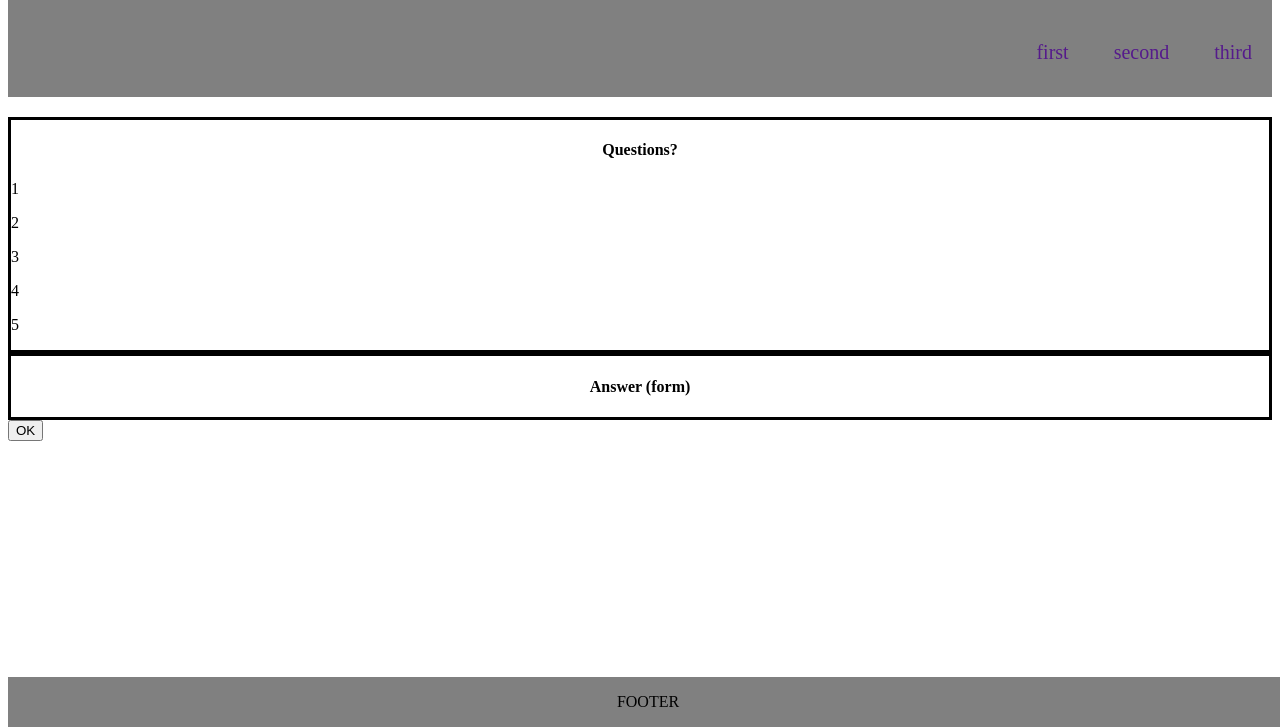
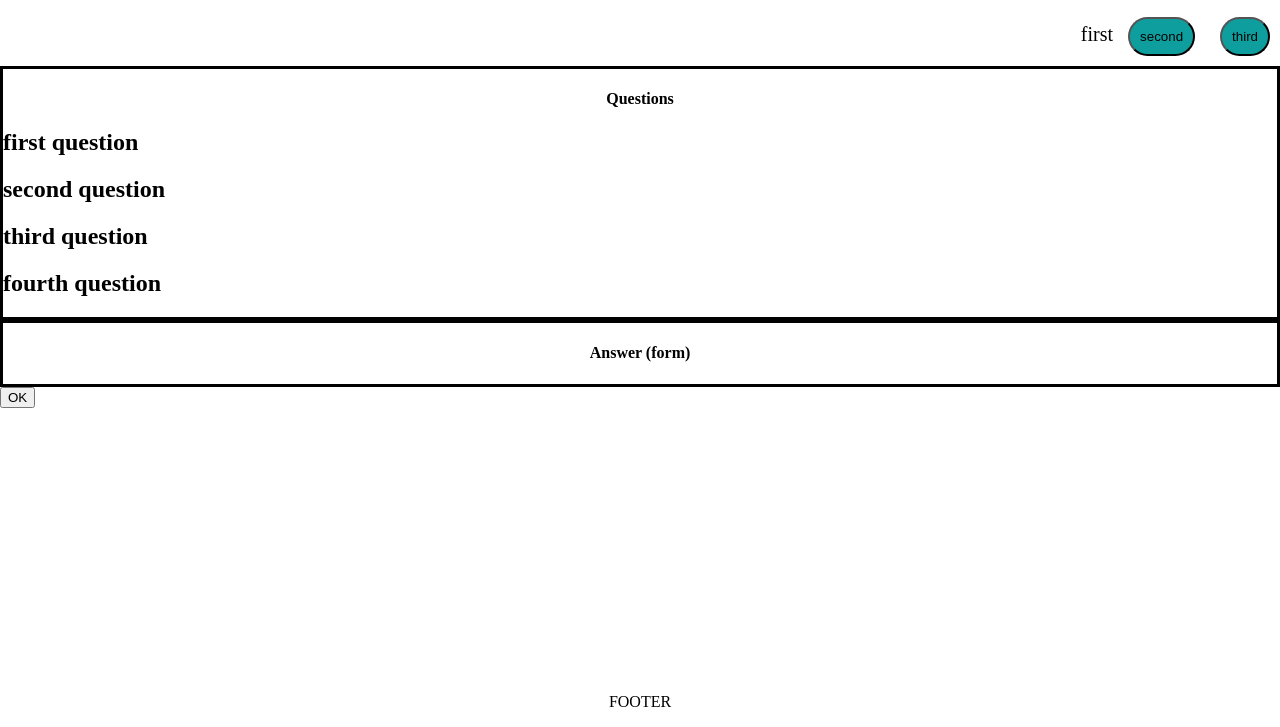
Before and after one commit to MattDRyan/Easy-Date, a plain HTML site: page index.html in a window 1280 px wide. Shown: the part 73-800 px from the top of the page. Drawn offline with Linux system fonts and the light colour scheme; files that its build step writes are made by us from their sources.

Commit message:
initial version of index.html

```diff
--- a/assets/css/style.css
+++ b/assets/css/style.css
@@ -1,29 +1,27 @@
-:root{
-
+body{
+   margin: 0;
+   display: block;
 }
 
 header{
-    background-color: gray;
+
 }
 
 #title{
    text-align: center;
 }
 
-header nav{
+.header nav{
     font-size: 20px;
     text-align: end;
 }
 
-header ul li {
+.header button {
     display: inline-block;
-    margin: 20px;
-}
-
-header a{
-    text-decoration: none;
-    font-size: 20px;
-    line-height: 50px;
+    margin: 10px;
+    border-radius: 30px;
+    background-color: rgb(14, 158, 158);
+    padding: 10px;
 }
 
 .footer{
@@ -31,7 +29,6 @@ header a{
 	bottom: 0;
     text-align: center;
     width: 100%;
-    background-color: gray;
 }
 
 .questions{
--- a/assets/js/script.js
+++ b/assets/js/script.js
@@ -1,8 +1,22 @@
-var mapsUrl = 'https://maps.google.com';
-var netflixUrl = 'https://www.netflix.com';
-var uberEatsUrl = 'https://www.ubereats.com';
+// var mapsUrl = 'https://maps.google.com';
+// var netflixUrl = 'https://www.netflix.com';
+// var uberEatsUrl = 'https://www.ubereats.com';
 
-fetch(mapsUrl)
-.then(function(response) {
+// fetch(mapsUrl)
+// .then(function(response) {
 
-})
+// })
+// var genre1 = document.querySelector('#genre1');
+// var genre2 = document.querySelector('#genre2');
+// var genre3 = document.querySelector('#genre3');
+// var genre4 = document.querySelector('#genre4');
+// var genre5 = document.querySelector('#genre5');
+
+
+// var saveMovies = [
+//     "genre1",
+//     "genre2",
+//     "genre3",
+//     "genre4",
+//     "genre5"
+// ]
--- a/index.html
+++ b/index.html
@@ -5,32 +5,29 @@
     <meta charset="UTF-8">
     <meta http-equiv="X-UA-Compatible" content="IE=edge">
     <meta name="viewport" content="width=device-width, initial-scale=1.0">
-    <link rel="stylesheet" href="./assets/style.css">
+    <link rel="stylesheet" href="./assets/css/style.css">
     <title>Document</title>
 </head>
 
 <body>
-    <header class="header">
+    <header class="header" >
         <h1 id="title">Title</h1>
         <nav id="links">
-            <ul>
-                <li><a href="">first</a></li>
-                <li><a href="">second</a></li>
-                <li><a href="">third</a></li>
-            </ul>
+            <button">first</button>
+            <button>second</button>
+            <button>third</button>
         </nav>
     </header>
 
     <section>
         <div>
             <div class="questions">
-                <h4>Questions?</h4>
+                <h4>Questions</h4>
                 <div id="textQuestions">
-                <p>1</p>
-                <p>2</p>
-                <p>3</p>
-                <p>4</p>
-                <p>5</p>
+                <h1>first question</h1>
+                <h1>second question</h1>
+                <h1>third question</h1>
+                <h1>fourth question</h1>
                 </div>
             </div>
             <div class="answer">
@@ -38,11 +35,20 @@
             </div>
             <button id="button">OK</button>
         </div>
+
+        <div class="moviesGenre">
+            <div id="genre1" name="war"></div>
+            <div id="genre2" name="action"></div>
+            <div id="genre3" name="adventure"></div>
+            <div id="genre4" name="Western"></div>
+            <div id="genre5" name="cartoon"></div>
+        </div>
     </section>
 
     <footer class="footer">
         <p>FOOTER</p>
     </footer>
+    <script src="./assets/js/script.js"></script>
 </body>
 
 </html>
```
